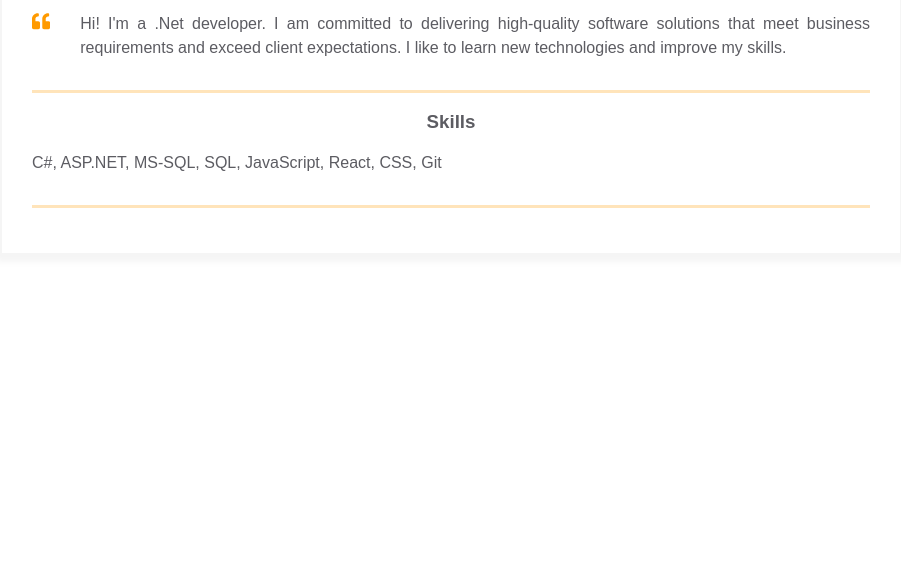
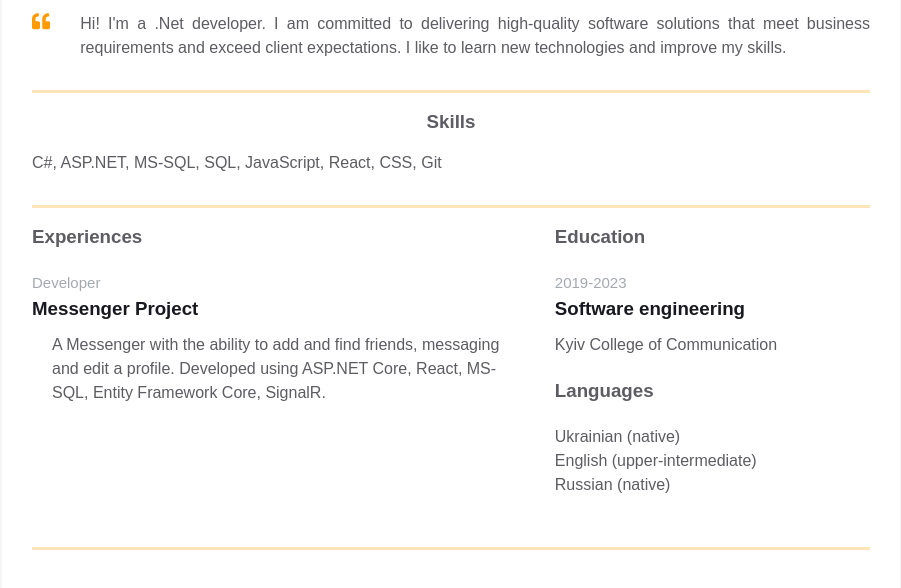
Before and after one commit to Coxaini/homepage, a plain HTML site: page index.html in a window 1280 px wide. Shown: the part 368-956 px from the top of the page, without its empty margins (189-1090 px from the left). Before the commit the page ends 800 px from the top, so only its background shows below. Drawn offline with Linux system fonts and the light colour scheme.

Commit message:
Added experience and education blocks

```diff
--- a/index.html
+++ b/index.html
@@ -1,10 +1,10 @@
 <!DOCTYPE html>
 <html>
     <head>
-    <meta charset="UTF-8" />
+        <meta charset="UTF-8">
         <title>Résumé</title>
         <link rel="stylesheet" href="styles.css">
-    <meta name="viewport" content="width=device-width, initial-scale=1" />
+        <meta name="viewport" content="width=device-width, initial-scale=1">
     </head>
     <body>
         <main>
@@ -17,53 +17,47 @@
                             <div class="contact-info__block">
                                 <a href rel="author" class="contact-info__item">
                                     <div class="contact-info__item-icon-wrapper">
-                    <svg class="contact-info__item-icon"
-                      xmlns="http://www.w3.org/2000/svg" viewBox="0 0 384 512">
-                      <path
-                        d="M172.268 501.67C26.97 291.031 0 269.413 0 192 0 85.961 85.961 0 192 0s192 85.961 192 192c0 77.413-26.97 99.031-172.268 309.67-9.535 13.774-29.93 13.773-39.464 0zM192 272c44.183 0 80-35.817 80-80s-35.817-80-80-80-80 35.817-80 80 35.817 80 80 80z">
-                      </path>
+                                        <svg class="contact-info__item-icon" xmlns="http://www.w3.org/2000/svg" viewBox="0 0 384 512">
+                                            <path d="M172.268 501.67C26.97 291.031 0 269.413 0 192 0 85.961 85.961 0 192 0s192 85.961 192 192c0 77.413-26.97 99.031-172.268 309.67-9.535 13.774-29.93 13.773-39.464 0zM192 272c44.183 0 80-35.817 80-80s-35.817-80-80-80-80 35.817-80 80 35.817 80 80 80z"></path>
                                         </svg>
                                     </div>
                                     <span>Kyiv, Ukraine</span>
                                 </a>
-                <a href="https://www.linkedin.com/in/ilya-afanasiev-6586b7273/"
-                  rel="author" class="contact-info__item">
+                                <a href="https://www.linkedin.com/in/ilya-afanasiev-6586b7273/" rel="author" class="contact-info__item">
                                     <div class="contact-info__item-icon-wrapper">
-                    <svg class="contact-info__item-icon"
-                      xmlns="http://www.w3.org/2000/svg" viewBox="0 0 448 512">
-                      <path
-                        d="M416 32H31.9C14.3 32 0 46.5 0 64.3v383.4C0 465.5 14.3 480 31.9 480H416c17.6 0 32-14.5 32-32.3V64.3c0-17.8-14.4-32.3-32-32.3zM135.4 416H69V202.2h66.5V416zm-33.2-243c-21.3 0-38.5-17.3-38.5-38.5S80.9 96 102.2 96c21.2 0 38.5 17.3 38.5 38.5 0 21.3-17.2 38.5-38.5 38.5zm282.1 243h-66.4V312c0-24.8-.5-56.7-34.5-56.7-34.6 0-39.9 27-39.9 54.9V416h-66.4V202.2h63.7v29.2h.9c8.9-16.8 30.6-34.5 62.9-34.5 67.2 0 79.7 44.3 79.7 101.9V416z">
-                      </path>
+                                        <svg class="contact-info__item-icon" xmlns="http://www.w3.org/2000/svg" viewBox="0 0 448 512">
+                                            <path d="M416 32H31.9C14.3 32 0 46.5 0 64.3v383.4C0 465.5 14.3 480 31.9 480H416c17.6 0 32-14.5 32-32.3V64.3c0-17.8-14.4-32.3-32-32.3zM135.4 416H69V202.2h66.5V416zm-33.2-243c-21.3 0-38.5-17.3-38.5-38.5S80.9 96 102.2 96c21.2 0 38.5 17.3 38.5 38.5 0 21.3-17.2 38.5-38.5 38.5zm282.1 243h-66.4V312c0-24.8-.5-56.7-34.5-56.7-34.6 0-39.9 27-39.9 54.9V416h-66.4V202.2h63.7v29.2h.9c8.9-16.8 30.6-34.5 62.9-34.5 67.2 0 79.7 44.3 79.7 101.9V416z"></path>
                                         </svg>
                                     </div>
                                     <span>LinkedIn</span>
                                 </a>
                             </div>
                             <div class="contact-info__block contact-info__block--center">
-                <img class="contact-info__avatar" src="assets/avatar.jpg"
-                  alt="Avatar">
+                                <img class="contact-info__avatar" src="assets/avatar.jpg" alt="Avatar">
                             </div>
                             <div class="contact-info__block">
-                <a href = "mailto:ilyaafon5@gmail.com"
-                  rel="author" class="contact-info__item">
+                                <a href="mailto:ilyaafon5@gmail.com" rel="author" class="contact-info__item">
                                     <div class="contact-info__item-icon-wrapper">
-                    <svg xmlns="http://www.w3.org/2000/svg"
-                      class="contact-info__item-icon" height="1em"
-                      viewBox="0 0 512 512">
-                      <path
-                        d="M48 64C21.5 64 0 85.5 0 112c0 15.1 7.1 29.3 19.2 38.4L236.8 313.6c11.4 8.5 27 8.5 38.4 0L492.8 150.4c12.1-9.1 19.2-23.3 19.2-38.4c0-26.5-21.5-48-48-48H48zM0 176V384c0 35.3 28.7 64 64 64H448c35.3 0 64-28.7 64-64V176L294.4 339.2c-22.8 17.1-54 17.1-76.8 0L0 176z" />
+                                        <svg
+                                            xmlns="http://www.w3.org/2000/svg"
+                                            class="contact-info__item-icon"
+                                            height="1em"
+                                            viewBox="0 0 512 512"
+                                        >
+                                            <path d="M48 64C21.5 64 0 85.5 0 112c0 15.1 7.1 29.3 19.2 38.4L236.8 313.6c11.4 8.5 27 8.5 38.4 0L492.8 150.4c12.1-9.1 19.2-23.3 19.2-38.4c0-26.5-21.5-48-48-48H48zM0 176V384c0 35.3 28.7 64 64 64H448c35.3 0 64-28.7 64-64V176L294.4 339.2c-22.8 17.1-54 17.1-76.8 0L0 176z"/>
                                         </svg>
                                     </div>
                                     <span>ilyaafon5@gmail.com</span>
                                 </a>
-                <a href="https://github.com/Coxaini"
-                  rel="author" class="contact-info__item">
+                                <a href="https://github.com/Coxaini" rel="author" class="contact-info__item">
                                     <div class="contact-info__item-icon-wrapper">
-                    <svg class="contact-info__item-icon"
-                      xmlns="http://www.w3.org/2000/svg" height="1em"
-                      viewBox="0 0 496 512">
-                      <path
-                        d="M165.9 397.4c0 2-2.3 3.6-5.2 3.6-3.3.3-5.6-1.3-5.6-3.6 0-2 2.3-3.6 5.2-3.6 3-.3 5.6 1.3 5.6 3.6zm-31.1-4.5c-.7 2 1.3 4.3 4.3 4.9 2.6 1 5.6 0 6.2-2s-1.3-4.3-4.3-5.2c-2.6-.7-5.5.3-6.2 2.3zm44.2-1.7c-2.9.7-4.9 2.6-4.6 4.9.3 2 2.9 3.3 5.9 2.6 2.9-.7 4.9-2.6 4.6-4.6-.3-1.9-3-3.2-5.9-2.9zM244.8 8C106.1 8 0 113.3 0 252c0 110.9 69.8 205.8 169.5 239.2 12.8 2.3 17.3-5.6 17.3-12.1 0-6.2-.3-40.4-.3-61.4 0 0-70 15-84.7-29.8 0 0-11.4-29.1-27.8-36.6 0 0-22.9-15.7 1.6-15.4 0 0 24.9 2 38.6 25.8 21.9 38.6 58.6 27.5 72.9 20.9 2.3-16 8.8-27.1 16-33.7-55.9-6.2-112.3-14.3-112.3-110.5 0-27.5 7.6-41.3 23.6-58.9-2.6-6.5-11.1-33.3 2.6-67.9 20.9-6.5 69 27 69 27 20-5.6 41.5-8.5 62.8-8.5s42.8 2.9 62.8 8.5c0 0 48.1-33.6 69-27 13.7 34.7 5.2 61.4 2.6 67.9 16 17.7 25.8 31.5 25.8 58.9 0 96.5-58.9 104.2-114.8 110.5 9.2 7.9 17 22.9 17 46.4 0 33.7-.3 75.4-.3 83.6 0 6.5 4.6 14.4 17.3 12.1C428.2 457.8 496 362.9 496 252 496 113.3 383.5 8 244.8 8zM97.2 352.9c-1.3 1-1 3.3.7 5.2 1.6 1.6 3.9 2.3 5.2 1 1.3-1 1-3.3-.7-5.2-1.6-1.6-3.9-2.3-5.2-1zm-10.8-8.1c-.7 1.3.3 2.9 2.3 3.9 1.6 1 3.6.7 4.3-.7.7-1.3-.3-2.9-2.3-3.9-2-.6-3.6-.3-4.3.7zm32.4 35.6c-1.6 1.3-1 4.3 1.3 6.2 2.3 2.3 5.2 2.6 6.5 1 1.3-1.3.7-4.3-1.3-6.2-2.2-2.3-5.2-2.6-6.5-1zm-11.4-14.7c-1.6 1-1.6 3.6 0 5.9 1.6 2.3 4.3 3.3 5.6 2.3 1.6-1.3 1.6-3.9 0-6.2-1.4-2.3-4-3.3-5.6-2z" />
+                                        <svg
+                                            class="contact-info__item-icon"
+                                            xmlns="http://www.w3.org/2000/svg"
+                                            height="1em"
+                                            viewBox="0 0 496 512"
+                                        >
+                                            <path d="M165.9 397.4c0 2-2.3 3.6-5.2 3.6-3.3.3-5.6-1.3-5.6-3.6 0-2 2.3-3.6 5.2-3.6 3-.3 5.6 1.3 5.6 3.6zm-31.1-4.5c-.7 2 1.3 4.3 4.3 4.9 2.6 1 5.6 0 6.2-2s-1.3-4.3-4.3-5.2c-2.6-.7-5.5.3-6.2 2.3zm44.2-1.7c-2.9.7-4.9 2.6-4.6 4.9.3 2 2.9 3.3 5.9 2.6 2.9-.7 4.9-2.6 4.6-4.6-.3-1.9-3-3.2-5.9-2.9zM244.8 8C106.1 8 0 113.3 0 252c0 110.9 69.8 205.8 169.5 239.2 12.8 2.3 17.3-5.6 17.3-12.1 0-6.2-.3-40.4-.3-61.4 0 0-70 15-84.7-29.8 0 0-11.4-29.1-27.8-36.6 0 0-22.9-15.7 1.6-15.4 0 0 24.9 2 38.6 25.8 21.9 38.6 58.6 27.5 72.9 20.9 2.3-16 8.8-27.1 16-33.7-55.9-6.2-112.3-14.3-112.3-110.5 0-27.5 7.6-41.3 23.6-58.9-2.6-6.5-11.1-33.3 2.6-67.9 20.9-6.5 69 27 69 27 20-5.6 41.5-8.5 62.8-8.5s42.8 2.9 62.8 8.5c0 0 48.1-33.6 69-27 13.7 34.7 5.2 61.4 2.6 67.9 16 17.7 25.8 31.5 25.8 58.9 0 96.5-58.9 104.2-114.8 110.5 9.2 7.9 17 22.9 17 46.4 0 33.7-.3 75.4-.3 83.6 0 6.5 4.6 14.4 17.3 12.1C428.2 457.8 496 362.9 496 252 496 113.3 383.5 8 244.8 8zM97.2 352.9c-1.3 1-1 3.3.7 5.2 1.6 1.6 3.9 2.3 5.2 1 1.3-1 1-3.3-.7-5.2-1.6-1.6-3.9-2.3-5.2-1zm-10.8-8.1c-.7 1.3.3 2.9 2.3 3.9 1.6 1 3.6.7 4.3-.7.7-1.3-.3-2.9-2.3-3.9-2-.6-3.6-.3-4.3.7zm32.4 35.6c-1.6 1.3-1 4.3 1.3 6.2 2.3 2.3 5.2 2.6 6.5 1 1.3-1.3.7-4.3-1.3-6.2-2.2-2.3-5.2-2.6-6.5-1zm-11.4-14.7c-1.6 1-1.6 3.6 0 5.9 1.6 2.3 4.3 3.3 5.6 2.3 1.6-1.3 1.6-3.9 0-6.2-1.4-2.3-4-3.3-5.6-2z"/>
                                         </svg>
                                     </div>
                                     <span>GitHub</span>
@@ -77,9 +71,7 @@
                         <div class="intro">
                             <div class="intro__icon-wrapper">
                                 <svg class="intro__icon" xmlns="http://www.w3.org/2000/svg" viewBox="0 0 512 512">
-                  <path
-                    d="M464 256h-80v-64c0-35.3 28.7-64 64-64h8c13.3 0 24-10.7 24-24V56c0-13.3-10.7-24-24-24h-8c-88.4 0-160 71.6-160 160v240c0 26.5 21.5 48 48 48h128c26.5 0 48-21.5 48-48V304c0-26.5-21.5-48-48-48zm-288 0H96v-64c0-35.3 28.7-64 64-64h8c13.3 0 24-10.7 24-24V56c0-13.3-10.7-24-24-24h-8C71.6 32 0 103.6 0 192v240c0 26.5 21.5 48 48 48h128c26.5 0 48-21.5 48-48V304c0-26.5-21.5-48-48-48z">
-                  </path>
+                                    <path d="M464 256h-80v-64c0-35.3 28.7-64 64-64h8c13.3 0 24-10.7 24-24V56c0-13.3-10.7-24-24-24h-8c-88.4 0-160 71.6-160 160v240c0 26.5 21.5 48 48 48h128c26.5 0 48-21.5 48-48V304c0-26.5-21.5-48-48-48zm-288 0H96v-64c0-35.3 28.7-64 64-64h8c13.3 0 24-10.7 24-24V56c0-13.3-10.7-24-24-24h-8C71.6 32 0 103.6 0 192v240c0 26.5 21.5 48 48 48h128c26.5 0 48-21.5 48-48V304c0-26.5-21.5-48-48-48z"></path>
                                 </svg>
                             </div>
                             <p class="intro_text">
@@ -97,6 +89,49 @@
                         </div>
                     </div>
                 </div>
+                <div class="container">
+                    <div class="resume__block">
+                        <div class="main-info fh">
+                            <div class="experiences">
+                                <h3 class="experiences__header">Experiences</h3>
+                                <div class="experiences__company">
+
+                                    <div class="experiences__company-project">
+                                        <span class="experiences__company-project-role">Developer</span>
+                                        <h3 class="experiences__company-project-name">Messenger Project</h3>
+                                        <p class="experiences__company-project-description">
+                                             A Messenger with the ability to add and find friends, messaging and edit a profile.
+                                             Developed using ASP.NET Core, React, MS-SQL, Entity Framework Core, SignalR.
+                                        </p>
+                                    </div>
+                                </div>
+                            </div>
+                            <div class="additional-info fv">
+                                <div class="additional-info__education">
+                                    <h3 class="additional-info__education-header">Education</h3>
+                                    <div class="additional-info__education-university">
+                                        <span class="additional-info__education-university-durability">2019-2023</span>
+                                        <h3 class="additional-info__education-university-speciality">Software engineering</h3>
+                                        <p class="additional-info__education-university-name">Kyiv College of Communication</p>
+                                    </div>
+                                </div>
+                                <div class="additional-info__languages">
+                                    <h3 class="additional-info__languages-header">Languages</h3>
+                                    <p class="additional-info__languages-item">
+                                        Ukrainian (native)
+                                    </p>
+                                    <p class="additional-info__languages-item">
+                                        English (upper-intermediate)
+                                    </p>
+                                    <p class="additional-info__languages-item">
+                                        Russian (native)
+                                    </p>
+                                </div>
+                            </div>
+                        </div>
+                    </div>
+                </div>
+            </div>
         </div>
     </main>
 </body>
--- a/styles.css
+++ b/styles.css
@@ -196,7 +196,6 @@ body {
 }
 
 .experiences__company-project {
-    margin-left: 15px;
     margin-bottom: 25px;
 }
 
@@ -214,6 +213,11 @@ body {
 }
 
 .experiences__company-project-responsibilities {
+    color: var(--secondary-text-color);
+    padding-left: 20px;
+}
+
+.experiences__company-project-description {
     color: var(--secondary-text-color);
     padding-left: 20px;
 }
```
Lines whose indentation alone changed are shown as unchanged.
